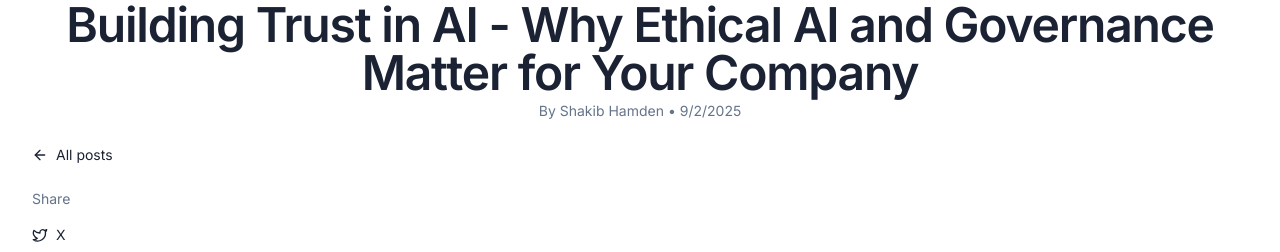
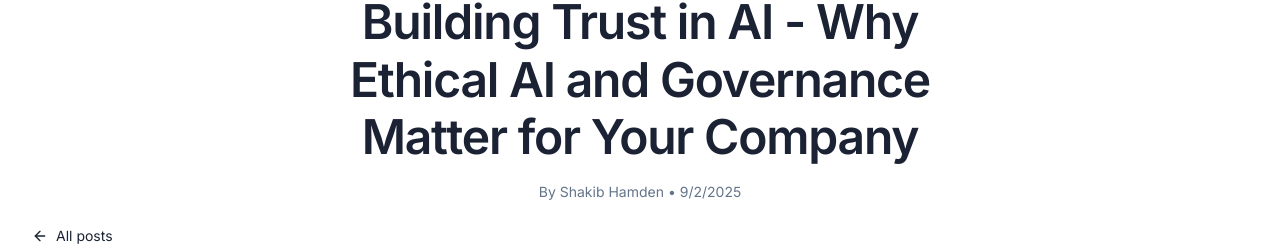
Before and after one commit to ShakibH/ordera-website, a Next.js app: page /blog/building-trust-in-ai in a window 1280 px wide. Shown: the part 104-356 px from the top of the page. Built offline with nearby package versions, Linux system fonts and the light colour scheme.

Commit message:
blog redesign pt2

```diff
--- a/src/app/(routes)/blog/[slug]/page.tsx
+++ b/src/app/(routes)/blog/[slug]/page.tsx
@@ -199,13 +199,13 @@ export default async function ArticlePage({ params }: Props) {
   if (!post) return notFound();
 
   return (
-    <div className="container-page pt-8 md:pt-10 pb-12">
-      <h1 className="text-4xl font-semibold tracking-tight md:text-5xl text-center">{post.title}</h1>
-      <div className="mt-1 text-sm text-muted-foreground text-center">By {post.author} • {new Date(post.date).toLocaleDateString()}</div>
+    <div className="container-page pt-6 md:pt-8 pb-12">
+      <h1 className="post-title text-4xl font-semibold tracking-tight md:text-5xl text-center">{post.title}</h1>
+      <div className="mt-1 text-sm text-muted-foreground text-center post-title-meta" style={{ maxWidth: 700, margin: "0 auto" }}>By {post.author} • {new Date(post.date).toLocaleDateString()}</div>
       <div className="mt-6 grid grid-cols-1 md:grid-cols-[220px,1fr] gap-8">
         <SharePanel title={post.title} />
         <article>
-          <div className="prose prose-neutral mx-auto" style={{ maxWidth: 820 }} dangerouslySetInnerHTML={{ __html: markdownToHtml(stripLeadingH1(post.body), post.image) }} />
+          <div className="post-content prose prose-neutral mx-auto" dangerouslySetInnerHTML={{ __html: markdownToHtml(stripLeadingH1(post.body), post.image) }} />
           <PostContactForm />
         </article>
       </div>
--- a/src/app/globals.css
+++ b/src/app/globals.css
@@ -105,6 +105,11 @@ body { @apply bg-background text-foreground font-sans leading-relaxed; }
 .prose p { margin-top: 0.25rem; margin-bottom: 0.25rem; }
 .prose ul, .prose ol { margin-top: 0.35rem; margin-bottom: 0.5rem; }
 .prose img { margin-top: 0.6rem; margin-bottom: 0.9rem; }
+
+/* Blog post layout helpers */
+.post-title { max-width: 700px; margin: 0 auto 1rem auto; line-height: 1.2; }
+.post-content { max-width: 700px; margin: 0 auto; }
+
 .display { @apply font-sans; font-variation-settings: normal; }
 
 /* Simple starfield animation */
--- a/src/components/SharePanel.tsx
+++ b/src/components/SharePanel.tsx
@@ -33,7 +33,7 @@ export default function SharePanel({ title }: Props) {
   const encodedTitle = encodeURIComponent(title);
 
   return (
-    <aside className="hidden md:block sticky top-28 self-start">
+    <aside className="hidden md:block share sticky top-28 self-start" style={{ margin: 0 }}>
       <div className="flex flex-col gap-4 text-sm">
         <Link href="/blog" className="inline-flex items-center gap-2 hover:underline">
           <ArrowLeft className="size-4" /> All posts
```
